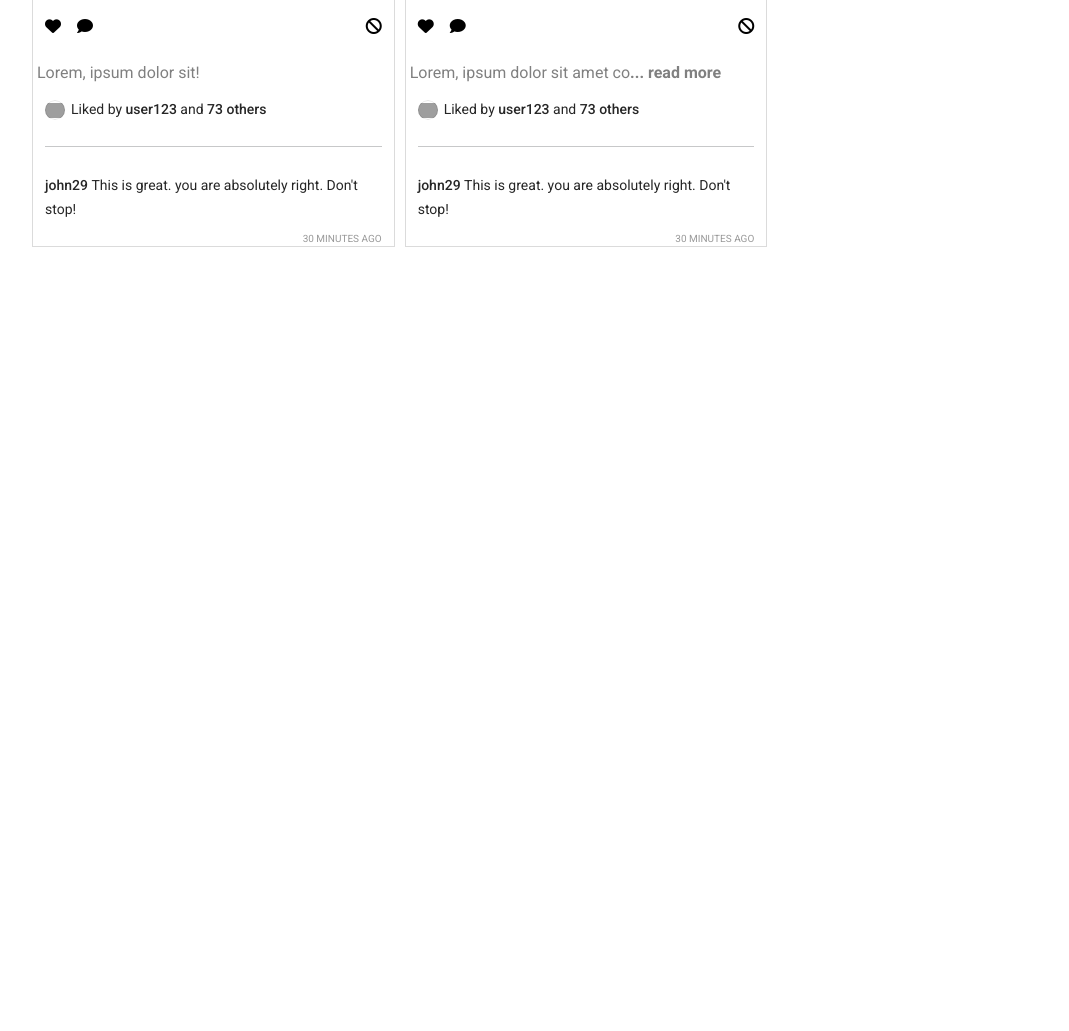
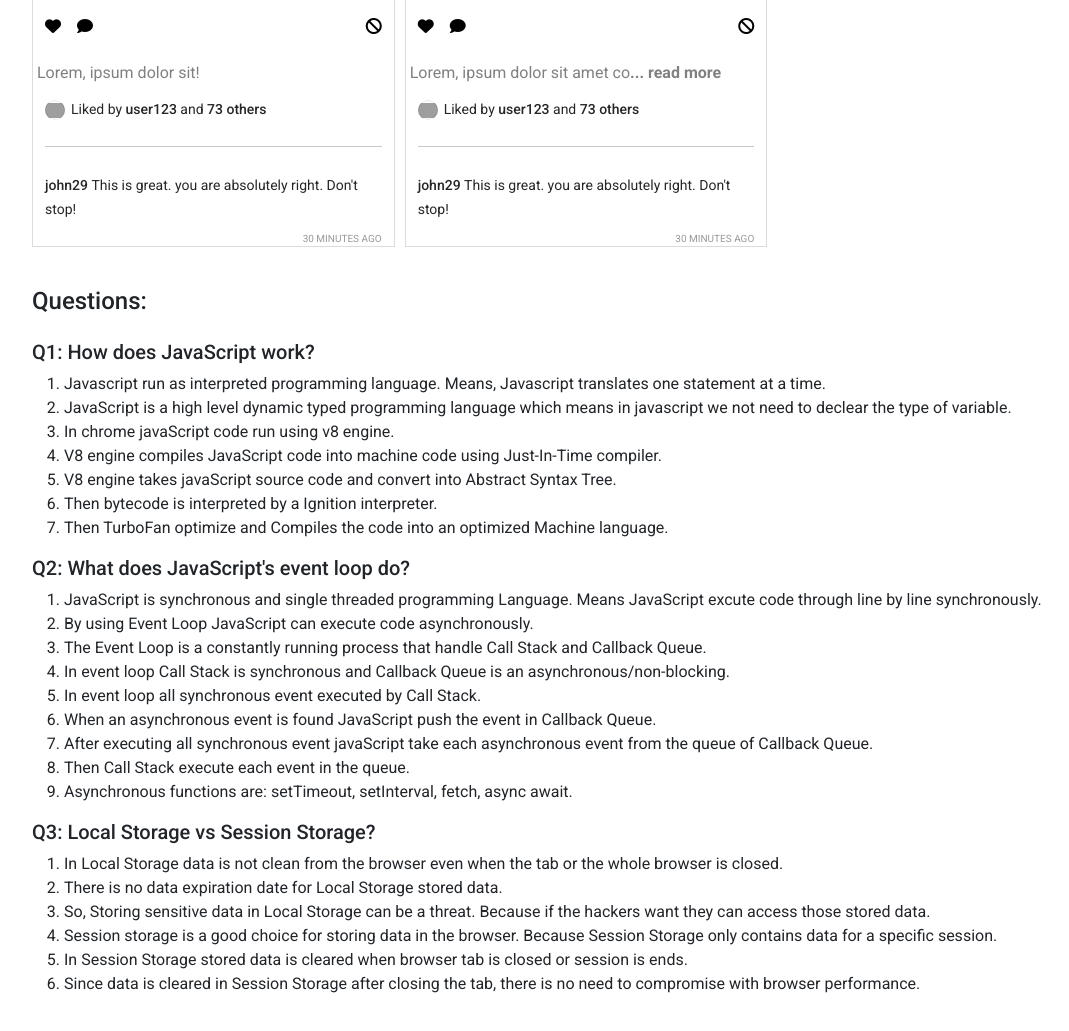
Before and after one commit to ShahariarRahman/Insta-Sohor, a plain HTML site: page index.html in a window 1280 px wide. Shown: the part 1285-2316 px from the top of the page, without its empty margins (54-1123 px from the left). Before the commit the page ends 1548 px from the top, so only its background shows below. Drawn offline with nearby package versions, Linux system fonts and the light colour scheme; grey boxes are pictures that could not be loaded.

Commit message:
Alhumdullah All Bugs and ALL  question solved

```diff
--- a/index.html
+++ b/index.html
@@ -57,8 +57,54 @@
             <h1>Reported posts</h1>
         </div>
     </main>
-    <section>
-
+    <section class="main container my-2 mx-auto p-3">
+        <h4 class="mb-4">Questions:</h4>
+        <div>
+            <h5>Q1: How does JavaScript work?</h5>
+            <ol>
+                <li>Javascript run as interpreted programming language. Means, Javascript translates one statement at a
+                    time.</li>
+                <li>JavaScript is a high level dynamic typed programming language which means in javascript we not need
+                    to declear the type of variable.</li>
+                <li>In chrome javaScript code run using v8 engine.</li>
+                <li>V8 engine compiles JavaScript code into machine code using Just-In-Time compiler.</li>
+                <li>V8 engine takes javaScript source code and convert into Abstract Syntax Tree.</li>
+                <li>Then bytecode is interpreted by a Ignition interpreter.</li>
+                <li>Then TurboFan optimize and Compiles the code into an optimized Machine language.</li>
+            </ol>
+        </div>
+        <div>
+            <h5>Q2: What does JavaScript's event loop do?</h5>
+            <ol>
+                <li>JavaScript is synchronous and single threaded programming Language. Means JavaScript excute code
+                    through line by line synchronously.</li>
+                <li>By using Event Loop JavaScript can execute code asynchronously.</li>
+                <li>The Event Loop is a constantly running process that handle Call Stack and Callback Queue.</li>
+                <li>In event loop Call Stack is synchronous and Callback Queue is an asynchronous/non-blocking.</li>
+                <li>In event loop all synchronous event executed by Call Stack.</li>
+                <li>When an asynchronous event is found JavaScript push the event in Callback Queue.</li>
+                <li>After executing all synchronous event javaScript take each asynchronous event from the queue of
+                    Callback Queue.</li>
+                <li>Then Call Stack execute each event in the queue.</li>
+                <li>Asynchronous functions are: setTimeout, setInterval, fetch, async await.</li>
+            </ol>
+        </div>
+        <div>
+            <h5>Q3: Local Storage vs Session Storage?</h5>
+            <ol>
+                <li>In Local Storage data is not clean from the browser even when the tab or the whole browser is
+                    closed.</li>
+                <li>There is no data expiration date for Local Storage stored data.</li>
+                <li>So, Storing sensitive data in Local Storage can be a threat. Because if the hackers want they can
+                    access those stored data.</li>
+                <li>Session storage is a good choice for storing data in the browser. Because Session Storage only
+                    contains data for a specific session.</li>
+                <li> In Session Storage stored data is cleared when browser tab is closed or session is ends.</li>
+                <li>Since data is cleared in Session Storage after closing the tab, there is no need to compromise with
+                    browser performance.</li>
+            </ol>
+        </div>
+        <!-- C:\Users\Shahariar Rahman\Desktop\assignment-7\insta-shohor-ShahariarRahman> -->
     </section>
     <footer></footer>
 
```
